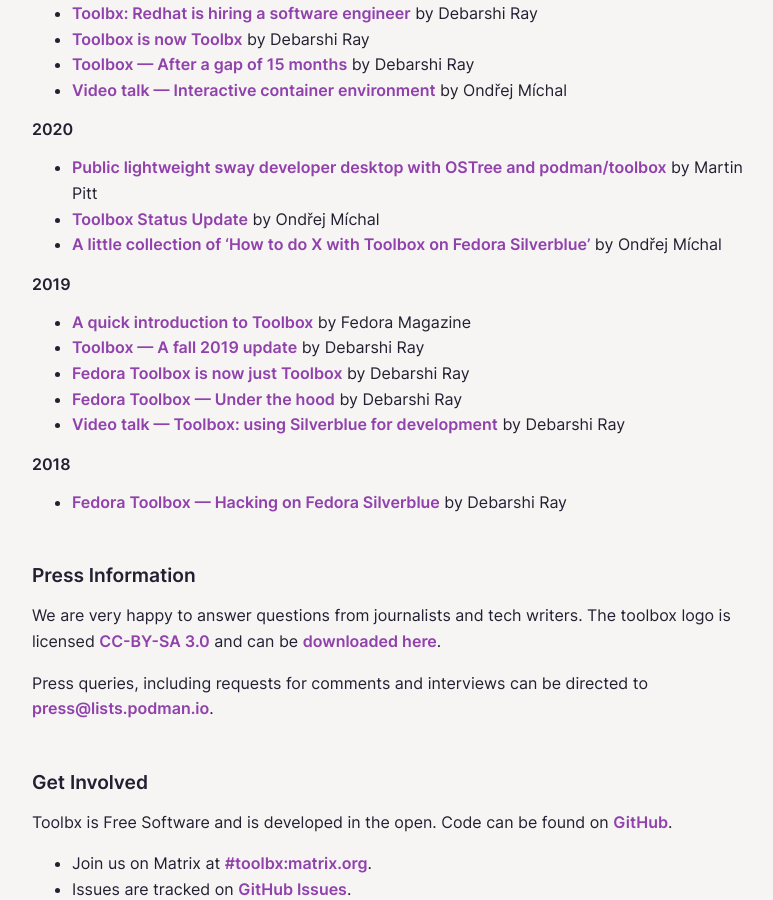
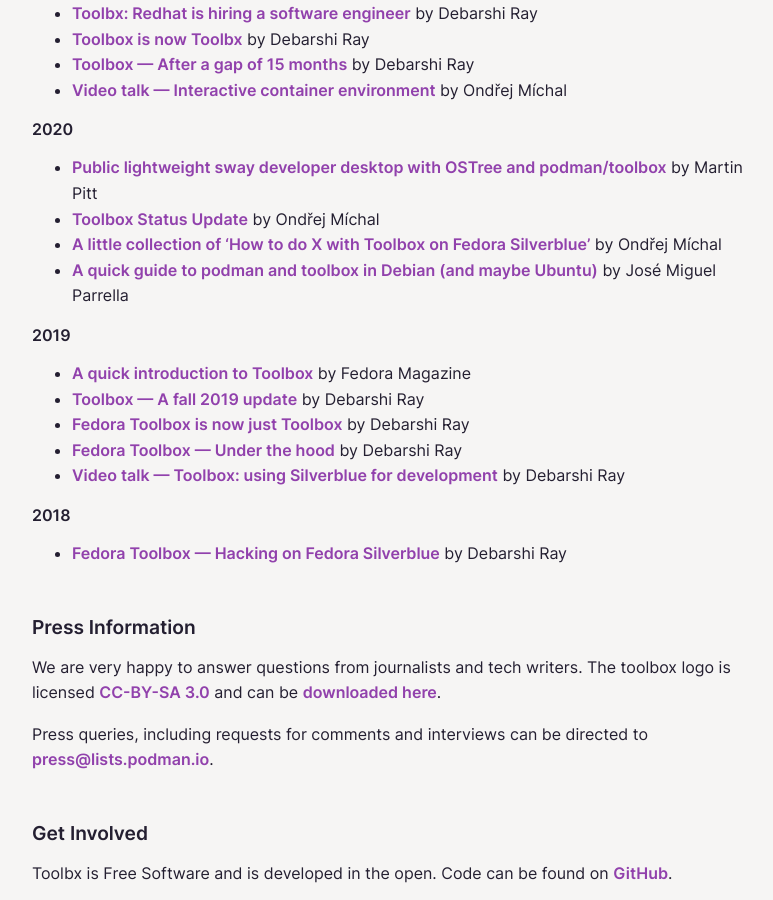
Before and after one commit to containers/containertoolbx.org, a Jekyll site: the page built from index.md, in a window 1280 px wide and 900 px high, scrolled down 1439 px. Shown: the whole window, without its empty margins (248-1021 px from the left). Built offline with Jekyll 4.4.1, drawn with Linux system fonts in a browser that asks for light colours.

Commit message:
Link to José Miguel Parrella's article

```diff
--- a/index.md
+++ b/index.md
@@ -34,6 +34,7 @@
 * [Public lightweight sway developer desktop with OSTree and podman/toolbox](https://piware.de/post/2020-12-13-ostree-sway/) by Martin Pitt
 * [Toolbox Status Update](https://harrymichal.undo.it/posts/2020/toolbox-status-update-v0.0.92-v0.0.96/) by Ondřej Míchal
 * [A little collection of ‘How to do X with Toolbox on Fedora Silverblue’](https://harrymichal.undo.it/posts/2020/a-little-collection-of-how-to-do-x-with-toolbox-on-fedora-silverblue/) by Ondřej Míchal
+* [A quick guide to podman and toolbox in Debian (and maybe Ubuntu)](https://dev.to/bureado/a-quick-guide-to-podman-and-toolbox-in-debian-5672) by José Miguel Parrella
 
 #### 2019
 * [A quick introduction to Toolbox](https://fedoramagazine.org/a-quick-introduction-to-toolbox-on-fedora/) by Fedora Magazine
```
